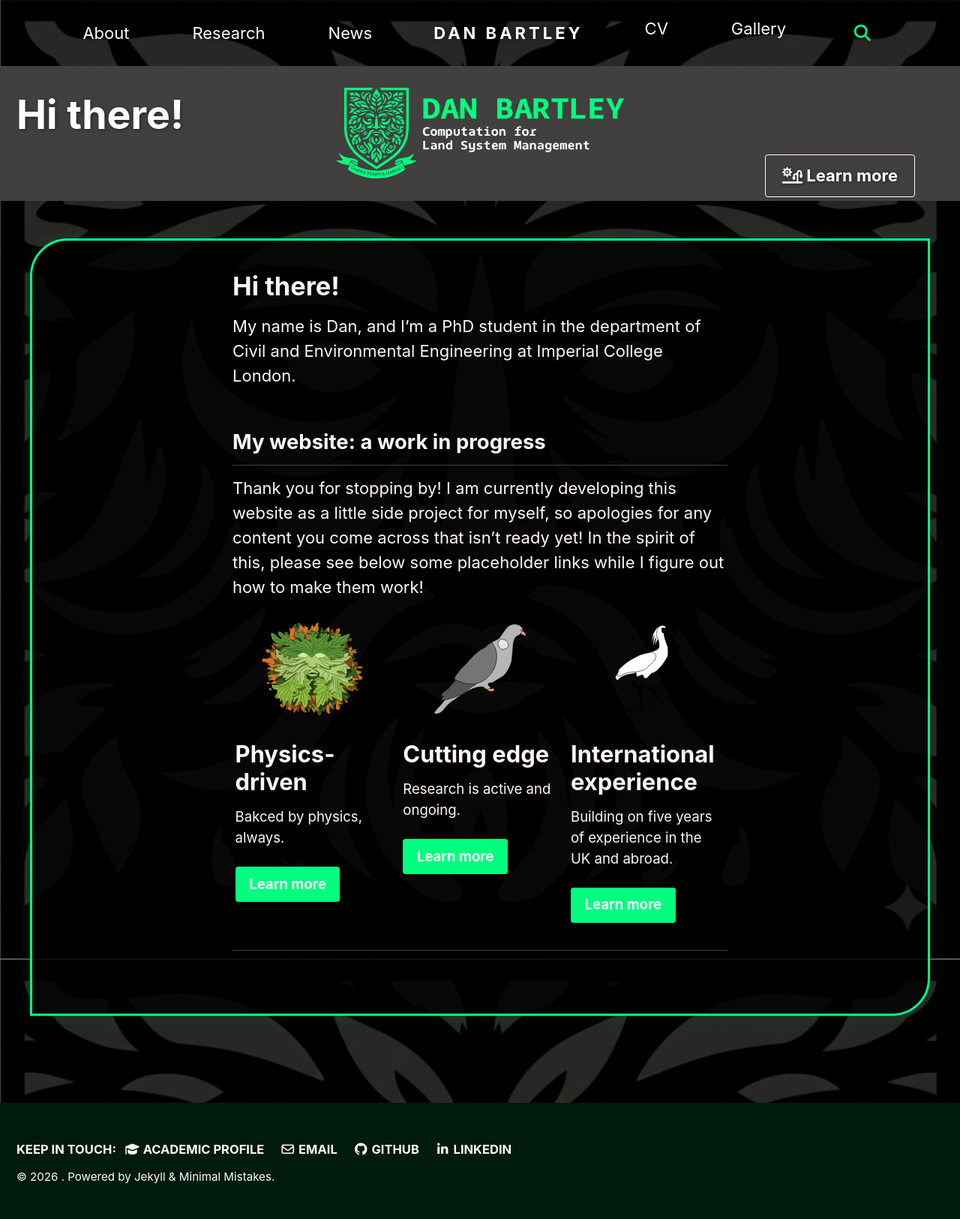
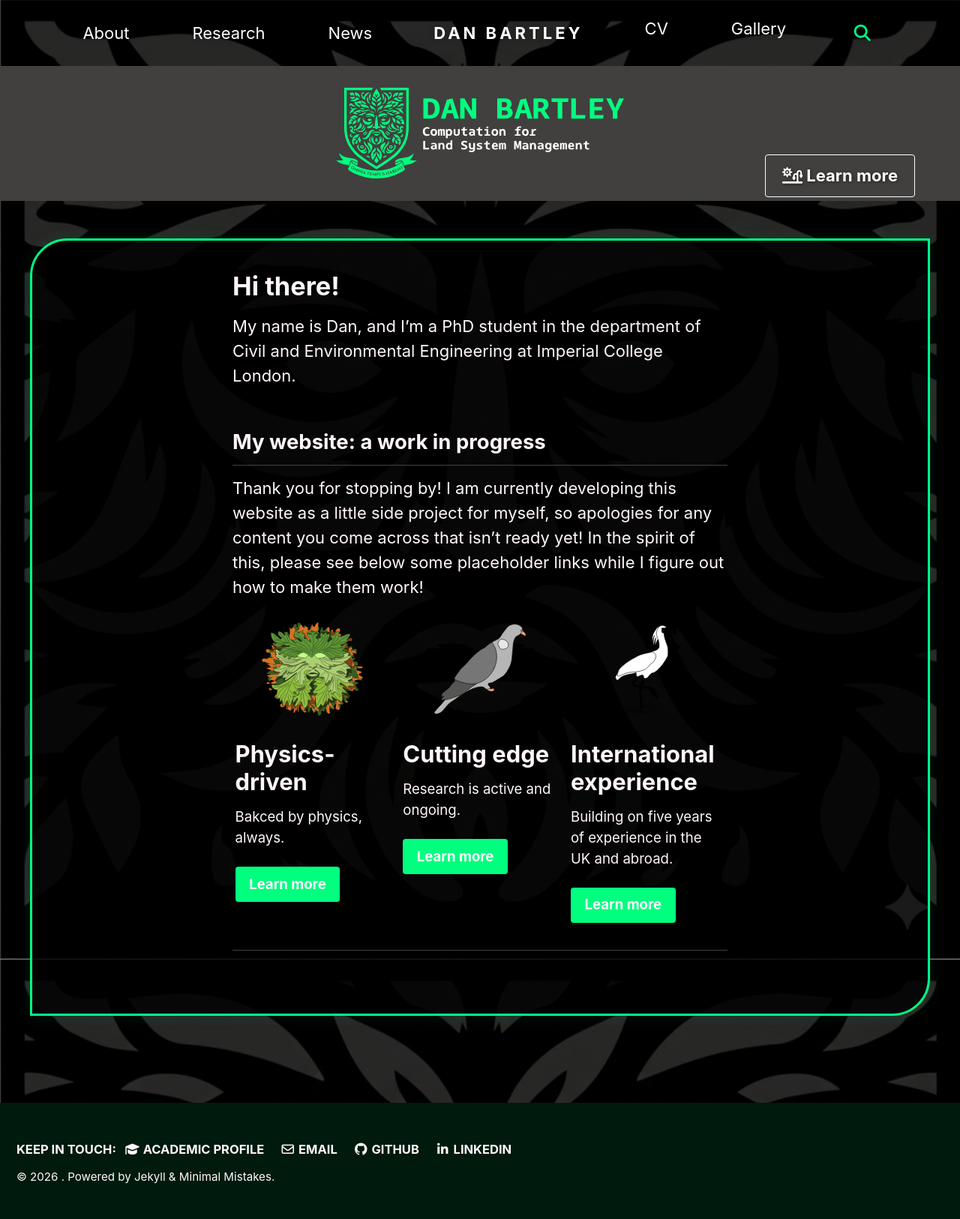
Before and after one commit to dpb-hydro/dpb-hydro.github.io, a Jekyll site: the page built from index.md, in a window 1280 px wide. Shown: the whole page at 75% size. Built offline with Jekyll 4.4.1, drawn with Linux system fonts in a browser that asks for light colours; cached includes are drawn as plain includes; our own code applies the rules of GitHub Pages for plain Markdown files.

Commit message:
Removed title from homepage

```diff
--- a/assets/css/main.scss
+++ b/assets/css/main.scss
@@ -43,6 +43,10 @@ body {
   padding: 40px !important;
   margin: 0 auto !important;
   text-align: left;
+}
+
+.layout--splash .page__title {
+  display: none;
 }
 
 /* ============================================================
```
Also changed, not shown: index.md (+1 -0 lines).
